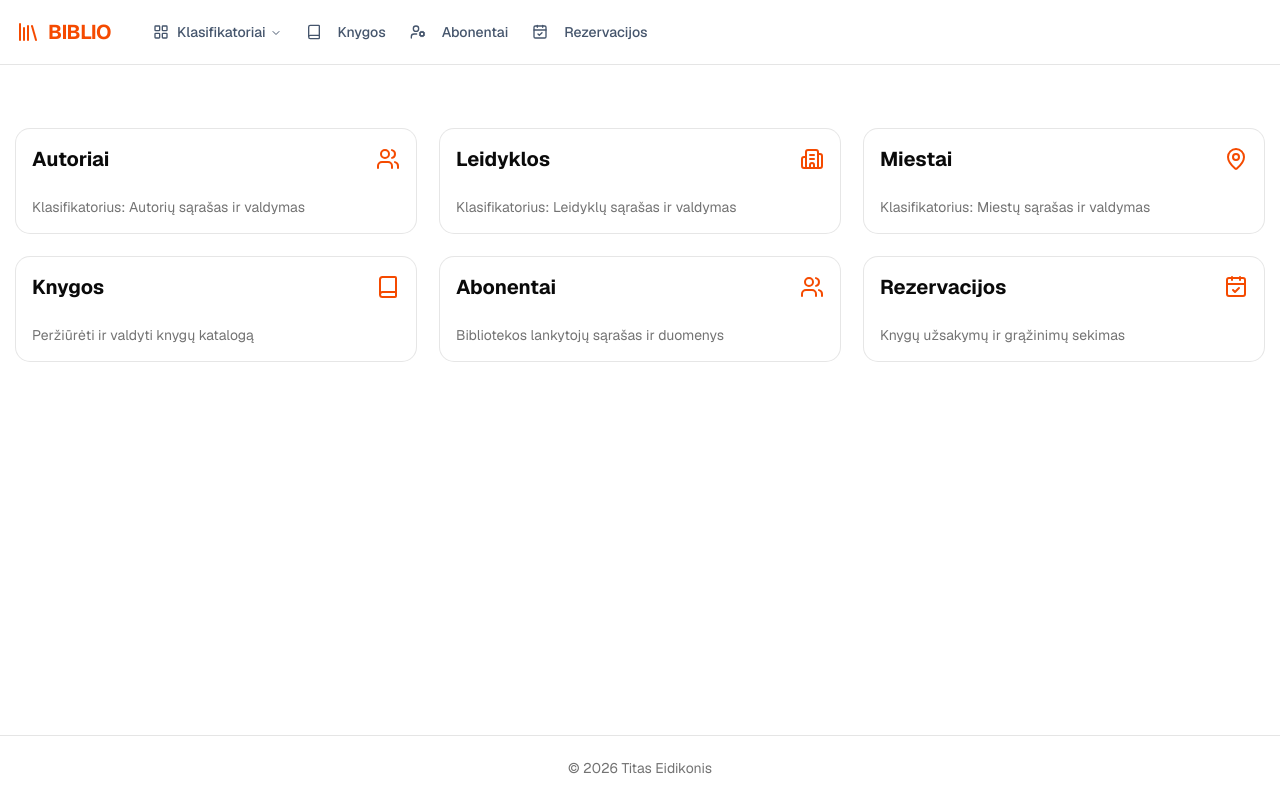
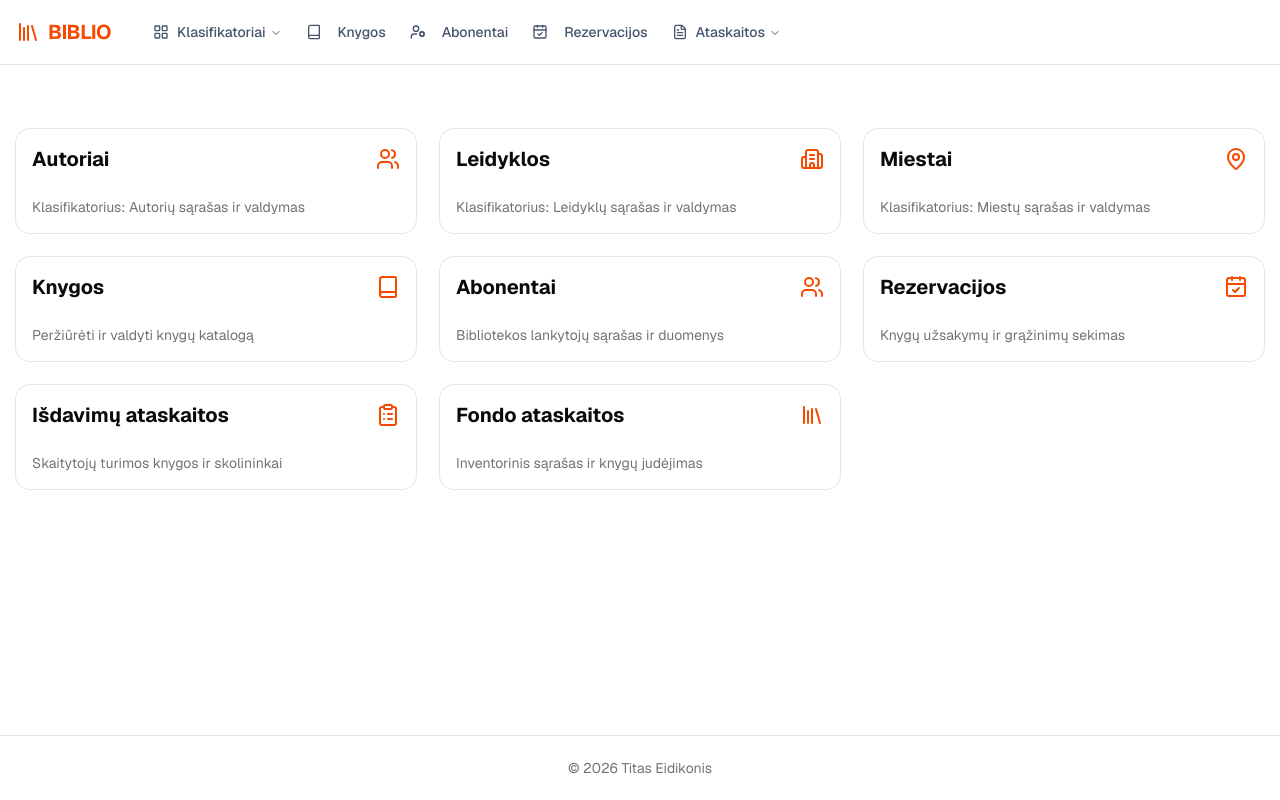
Before and after one commit to yokz321/bibliotekos-sistema, a Next.js app: page / in a window 1280 px wide. Built offline with nearby package versions, Linux system fonts and the light colour scheme.

Commit message:
refactor: add new report categories to HOME_CATEGORIES and NAVIGATION_MENU for enhanced navigation

```diff
--- a/constants/home-categories.ts
+++ b/constants/home-categories.ts
@@ -4,6 +4,8 @@ import {
   CalendarCheck,
   Building2,
   MapPin,
+  ClipboardList,
+  Library,
   type LucideIcon,
 } from "lucide-react"
 
@@ -51,4 +53,16 @@ export const HOME_CATEGORIES: HomeCategory[] = [
     icon: CalendarCheck,
     description: "Knygų užsakymų ir grąžinimų sekimas",
   },
+  {
+    title: "Išdavimų ataskaitos",
+    href: "/reports/borrowings",
+    icon: ClipboardList,
+    description: "Skaitytojų turimos knygos ir skolininkai",
+  },
+  {
+    title: "Fondo ataskaitos",
+    href: "/reports/inventory",
+    icon: Library,
+    description: "Inventorinis sąrašas ir knygų judėjimas",
+  },
 ]
--- a/constants/navigation.ts
+++ b/constants/navigation.ts
@@ -6,6 +6,9 @@ import {
   CalendarCheck,
   LayoutGrid,
   MapPin,
+  FileText,
+  ClipboardList,
+  Library,
 } from "lucide-react"
 import type { NavItem } from "@/types/nav-t"
 
@@ -22,4 +25,20 @@ export const NAVIGATION_MENU: NavItem[] = [
   { title: "Knygos", href: "/books", icon: Book },
   { title: "Abonentai", href: "/subscribers", icon: UserCog },
   { title: "Rezervacijos", href: "/reservations", icon: CalendarCheck },
+  {
+    title: "Ataskaitos",
+    icon: FileText,
+    children: [
+      {
+        title: "Knygų išdavimai",
+        href: "/reports/borrowings",
+        icon: ClipboardList,
+      },
+      {
+        title: "Fondo inventorizacija",
+        href: "/reports/inventory",
+        icon: Library,
+      },
+    ],
+  },
 ]
```
